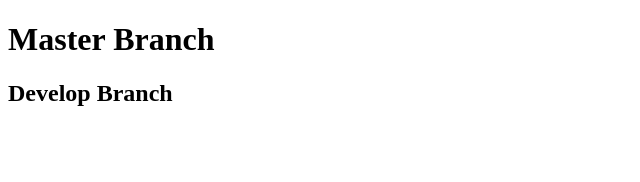
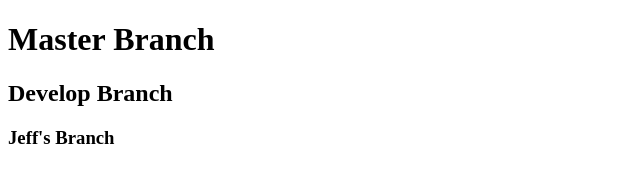
Before and after one commit to jerdman81/teamGit, a plain HTML site: page index.html in a window 1280 px wide. Shown: the whole page, without its empty margins (0-640 px from the left). Drawn offline with Linux system fonts and the light colour scheme.

Commit message:
jeffs branch

```diff
--- a/index.html
+++ b/index.html
@@ -10,6 +10,7 @@
 
     <h1>Master Branch</h1>
     <h2>Develop Branch</h2>
+    <h3>Jeff's Branch</h3>
 
 </body>
 </html>
```
